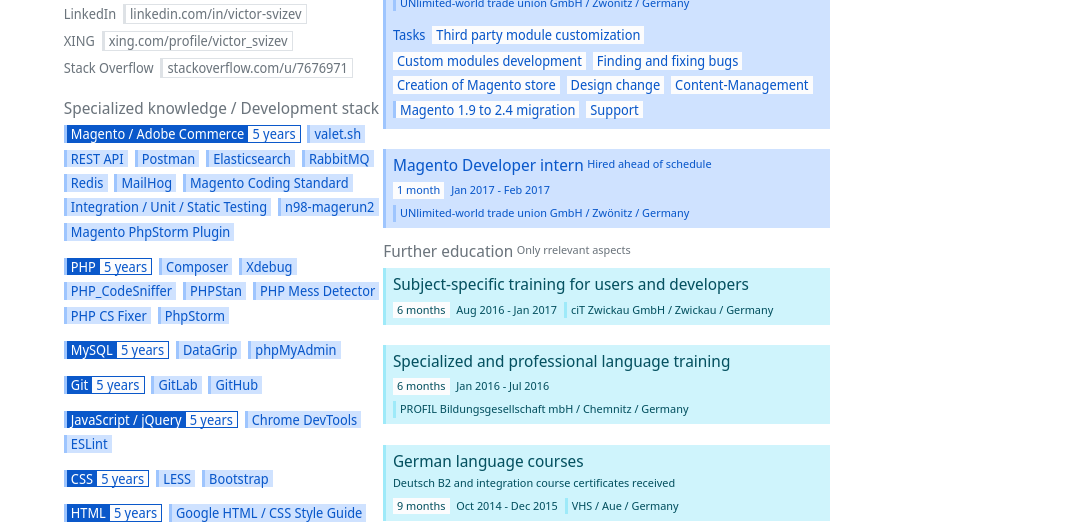
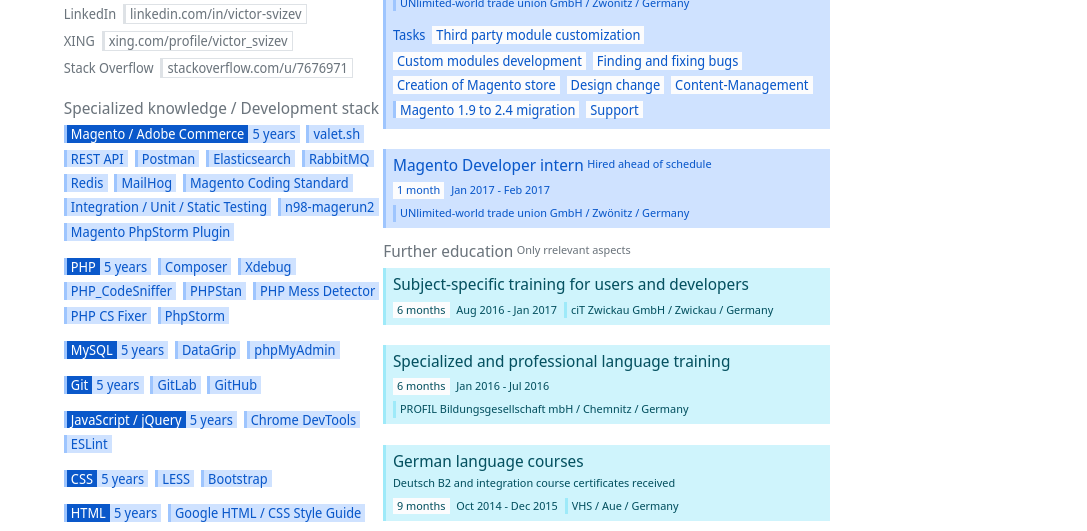
Before and after one commit to vsvizev/vsvizev.github.io, a plain HTML site: page index.html in a window 1280 px wide. Shown: the part 367-898 px from the top of the page, without its empty margins (193-1280 px from the left). Drawn offline with nearby package versions, Linux system fonts and the light colour scheme.

Commit message:
Update index.html

```diff
--- a/index.html
+++ b/index.html
@@ -370,7 +370,7 @@
     <div class="hstack gap-2 flex-wrap p-0 pb-1">
       <div class="d-flex m-0 p-0">
         <a class="badge text-bg-primary p-0" href="https://business.adobe.com/products/magento/open-source.html" rel="noopener nofollow" target="_blank">Magento / Adobe Commerce</a>
-        <div class="d-flex badge alert alert-primary bg-light-subtle p-0 m-0" data-de="5 Jahre" data-en="5 years" data-ru="5 лет"></div>
+        <div class="badge alert alert-primary m-0" data-de="5 Jahre" data-en="5 years" data-ru="5 лет"></div>
       </div>
       <a class="badge alert alert-primary m-0" href="https://valet.sh" rel="noopener nofollow" target="_blank">valet.sh</a>
       <!-- <a class="badge alert alert-primary m-0" href="https://ddev.com" rel="noopener nofollow" target="_blank">DDEV</a> -->
@@ -413,7 +413,7 @@
     <div class="hstack gap-2 flex-wrap p-0 pb-1 mt-3">
       <div class="d-flex m-0 p-0">
         <a class="badge text-bg-primary p-0" href="https://www.php.net" rel="noopener nofollow" target="_blank">PHP</a>
-        <div class="d-flex badge alert alert-primary bg-light-subtle p-0 m-0" data-de="5 Jahre" data-en="5 years" data-ru="5 лет"></div>
+        <div class="badge alert alert-primary m-0" data-de="5 Jahre" data-en="5 years" data-ru="5 лет"></div>
       </div>
       <a class="badge alert alert-primary m-0" href="https://getcomposer.org/doc/00-intro.md#introduction" rel="noopener nofollow" target="_blank">Composer</a>
       <a class="badge alert alert-primary m-0" href="https://xdebug.org" rel="noopener nofollow" target="_blank">Xdebug</a>
@@ -434,7 +434,7 @@
     <div class="hstack gap-2 flex-wrap p-0 pb-1 mt-3">
       <div class="d-flex m-0 p-0">
         <a class="badge text-bg-primary p-0" href="https://mysql.com" rel="noopener nofollow" target="_blank">MySQL</a>
-        <div class="d-flex badge alert alert-primary bg-light-subtle p-0 m-0" data-de="5 Jahre" data-en="5 years" data-ru="5 лет"></div>
+        <div class="badge alert alert-primary m-0" data-de="5 Jahre" data-en="5 years" data-ru="5 лет"></div>
       </div>
       <a class="badge alert alert-primary m-0" data-de-href="https://jetbrains.com/de-de/datagrip" data-en-href="https://jetbrains.com/datagrip" data-ru-href="https://jetbrains.com/ru-ru/datagrip" href="#" rel="noopener nofollow" target="_blank">DataGrip</a>
       <a class="badge alert alert-primary m-0" href="https://phpmyadmin.net" rel="noopener nofollow" target="_blank">phpMyAdmin</a>
@@ -442,7 +442,7 @@
     <div class="hstack gap-2 flex-wrap p-0 pb-1 mt-3">
       <div class="d-flex m-0 p-0">
         <a class="badge text-bg-primary p-0" href="https://git-scm.com" rel="noopener nofollow" target="_blank">Git</a>
-        <div class="d-flex badge alert alert-primary bg-light-subtle p-0 m-0" data-de="5 Jahre" data-en="5 years" data-ru="5 лет"></div>
+        <div class="badge alert alert-primary m-0" data-de="5 Jahre" data-en="5 years" data-ru="5 лет"></div>
       </div>
       <!-- <a class="badge alert alert-primary m-0" href="https://github.com/petervanderdoes/gitflow-avh#git-flow-avh-edition" rel="noopener nofollow" target="_blank">git-flow</a> -->
       <a class="badge alert alert-primary m-0" href="https://about.gitlab.com/platform" rel="noopener nofollow" target="_blank">GitLab</a>
@@ -452,7 +452,7 @@
       <div class="d-flex m-0 p-0">
         <!-- <div class="badge text-bg-primary p-0">JavaScript</div> -->
         <a class="badge text-bg-primary p-0" href="https://jquery.com" rel="noopener nofollow" target="_blank">JavaScript / jQuery</a>
-        <div class="d-flex badge alert alert-primary bg-light-subtle p-0 m-0" data-de="5 Jahre" data-en="5 years" data-ru="5 лет"></div>
+        <div class="badge alert alert-primary m-0" data-de="5 Jahre" data-en="5 years" data-ru="5 лет"></div>
       </div>
       <a class="badge alert alert-primary m-0" href="https://developer.chrome.com/docs/devtools" rel="noopener nofollow" target="_blank">Chrome DevTools</a>
       <a class="badge alert alert-primary m-0" href="https://developer.adobe.com/commerce/php/coding-standards/js/#eslint-code-analysis" rel="noopener nofollow" target="_blank">ESLint</a>
@@ -488,7 +488,7 @@
     <div class="hstack gap-2 flex-wrap p-0 pb-1 mt-3">
       <div class="d-flex m-0 p-0">
         <a class="badge text-bg-primary p-0" href="https://drafts.csswg.org" rel="noopener nofollow" target="_blank">CSS</a>
-        <div class="d-flex badge alert alert-primary bg-light-subtle p-0 m-0" data-de="5 Jahre" data-en="5 years" data-ru="5 лет"></div>
+        <div class="badge alert alert-primary m-0" data-de="5 Jahre" data-en="5 years" data-ru="5 лет"></div>
       </div>
       <a class="badge alert alert-primary m-0" href="https://lesscss.org" rel="noopener nofollow" target="_blank">LESS</a>
       <a class="badge alert alert-primary m-0" href="https://getbootstrap.com" rel="noopener nofollow" target="_blank">Bootstrap</a>
@@ -504,7 +504,7 @@
     <div class="hstack gap-2 flex-wrap p-0 pb-1 mt-3">
       <div class="d-flex m-0 p-0">
         <a class="badge text-bg-primary p-0" href="https://html.spec.whatwg.org" rel="noopener nofollow" target="_blank">HTML</a>
-        <div class="d-flex badge alert alert-primary bg-light-subtle p-0 m-0" data-de="5 Jahre" data-en="5 years" data-ru="5 лет"></div>
+        <div class="badge alert alert-primary m-0" data-de="5 Jahre" data-en="5 years" data-ru="5 лет"></div>
       </div>
       <a class="badge alert alert-primary m-0" href="https://developer.adobe.com/commerce/php/coding-standards/html-style-guide" rel="noopener nofollow" target="_blank">Google HTML / CSS Style Guide</a>
       <!-- <a class="badge alert alert-primary m-0"
@@ -583,7 +583,7 @@
   <section class="hstack gap-2 flex-wrap text-success-emphasis p-0">
     <div class="d-flex m-0 p-0">
       <a class="badge text-bg-success p-0" data-de="Remote-Arbeitserfahrung" data-en="Remote work experience" data-ru="Опыт удаленной работы" href="#remote" rel="noopener nofollow"></a>
-      <div class="d-flex badge alert alert-success bg-light-subtle p-0 m-0" data-de="5 Jahre" data-en="5 years" data-ru="5 лет"></div>
+      <div class="badge alert alert-success m-0" data-de="5 Jahre" data-en="5 years" data-ru="5 лет"></div>
     </div>
     <a class="badge alert alert-success m-0" data-de="Lernbereitschaft" data-en="Willingness to learn" data-ru="Склонность к обучению" href="#willingness-to-learn" rel="noopener nofollow"></a>
     <div class="badge alert alert-success m-0" data-de="Workflow-Optimierung" data-en="Workflow optimization" data-ru="Оптимизация рабочего процесса"></div>
```
